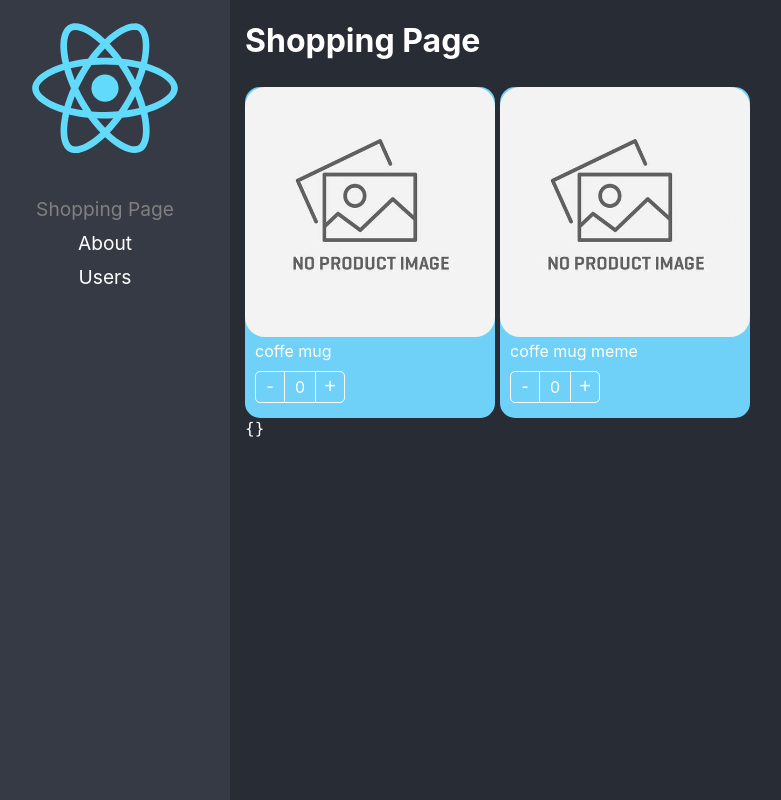
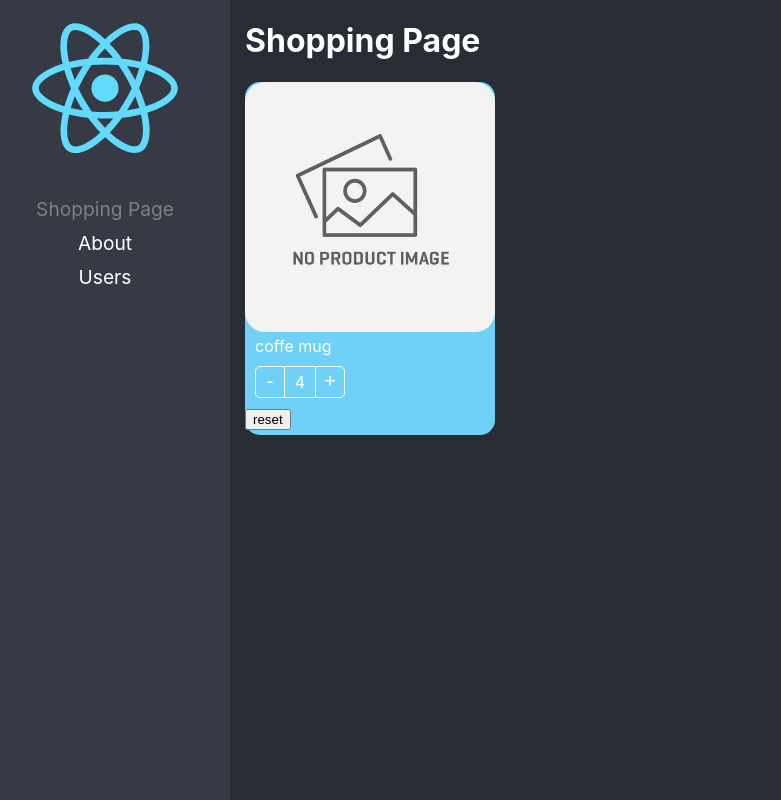
Before and after one commit to borislipo/react-ts-project-course, a React (Create React App) app: page / in a window 1280 px wide. Shown: the whole page, without its empty margins (20-801 px from the left). Built offline with nearby package versions, Linux system fonts and the light colour scheme.

Commit message:
added formik like control props

```diff
--- a/src/02-components-patterns/components/productButtons.tsx
+++ b/src/02-components-patterns/components/productButtons.tsx
@@ -1,20 +1,25 @@
 import { useContext } from "react"
 import { ProductContext } from "./productCard"
 import styles from '../styles/styles.module.css'
+import '../styles/custom-styles.css'
 
 interface ProductButtonsProp {
     className?: string;
+    maxCount?: number
 }
 
 export const ProductButtons = ({ className }: ProductButtonsProp) => {
 
-    const { increaseBy, count } = useContext(ProductContext)
+    const { increaseBy, count, maxCount } = useContext(ProductContext)
 
     return (
         <div className={`${styles.buttonsContainer} ${className}`}>
             <button onClick={() => increaseBy(-1)} className={styles.buttonMinus}> - </button>
             <div className={styles.countLabel}>{count}</div>
-            <button onClick={() => increaseBy(1)} className={styles.buttonAdd}>+</button>
+            <button onClick={() => increaseBy(1)}
+                className={`${styles.buttonAdd} ${maxCount && maxCount === count && 'disabled'}`}
+                disabled={maxCount && maxCount === count ? true : false}
+            >+</button>
         </div>
     )
 }
--- a/src/02-components-patterns/components/productCard.tsx
+++ b/src/02-components-patterns/components/productCard.tsx
@@ -2,7 +2,7 @@ import { ReactElement, createContext, useContext, CSSProperties } from 'react';
 import { useProduct } from '../hooks/useProduct';
 import styles from '../styles/styles.module.css'
 
-import { ProductContextProps, Product, onChangeArgs } from '../interfaces/interfaces';
+import { ProductContextProps, Product, onChangeArgs, InitialValues, ChildrenProps } from '../interfaces/interfaces';
 
 export const ProductContext = createContext({} as ProductContextProps)
 const { Provider } = ProductContext
@@ -10,26 +10,28 @@ const { Provider } = ProductContext
 
 export interface Props {
     product: Product;
-    children: ReactElement | ReactElement[];
+    //children: ReactElement | ReactElement[];
+    children: (args: ChildrenProps) => JSX.Element
     className?: string;
     style?: CSSProperties;
     onChange?: (args: onChangeArgs) => void;
     value?: number;
+    initialValues: InitialValues;
 
 }
 
 
 
-export const ProductCard = ({ product, children, className, style, onChange, value }: Props) => {
+export const ProductCard = ({ product, children, className, style, onChange, value, initialValues }: Props) => {
 
-    const { count, increaseBy } = useProduct({ onChange, product, value })
+    const { count, increaseBy, maxCount, reset } = useProduct({ onChange, product, value, initialValues })
 
     return (
 
         <div className={`${styles.productCard} ${className} `} style={style}>
             {/*evertyhing i put inside value is going to be part of the Conctext in this case ProductContext*/}
-            <Provider value={{ count, increaseBy, product }}>
-                {children}
+            <Provider value={{ count, increaseBy, product, maxCount: initialValues.maxCount }}>
+                {children({ count, increaseBy, maxCount, reset })}
             </Provider >
         </div>
 
--- a/src/02-components-patterns/hooks/useProduct.tsx
+++ b/src/02-components-patterns/hooks/useProduct.tsx
@@ -1,31 +1,54 @@
-import { useEffect, useState } from "react"
-import { onChangeArgs, Product } from '../interfaces/interfaces'
+import { useEffect, useRef, useState } from "react"
+import { InitialValues, onChangeArgs, Product } from '../interfaces/interfaces'
 
 interface useProductProps {
     onChange?: (args: onChangeArgs) => void
     product: Product;
     value?: number;
+    initialValues: InitialValues
 }
 
 
-export const useProduct = ({ onChange, product, value = 0 }: useProductProps) => {
+export const useProduct = ({ onChange, product, value = 0, initialValues }: useProductProps) => {
 
-    const [count, setCount] = useState(value)
+    const [count, setCount] = useState<number>(initialValues?.count || value)
+
+    const isMounted = useRef(false)
 
     const increaseBy = (value: number) => {
-        const newValue = Math.max(count + value, 0)
+
+        let newValue = Math.max(count + value, 0)
+
+        if (initialValues && initialValues.maxCount) {
+            newValue = Math.min(newValue, initialValues.maxCount)
+        }
+
         setCount(newValue)
         onChange && onChange({ count: newValue, product })
     }
 
+    const reset = () => {
+        setCount(initialValues?.count || value)
+
+    }
+
+
     useEffect(() => {
 
+        if (!isMounted.current) {
+            isMounted.current = true
+            return
+        }
         setCount(value)
 
     }, [value])
 
+
+
     return {
         count,
-        increaseBy
+        increaseBy,
+        maxCount: initialValues?.maxCount,
+        reset
     }
 }
--- a/src/02-components-patterns/pages/shopingPages.tsx
+++ b/src/02-components-patterns/pages/shopingPages.tsx
@@ -1,65 +1,35 @@
 import { ProductButtons, ProductImage, ProductTitle, ProductCard } from "../components"
-import { useShoppingCart } from "../hooks/useShoppingCart"
 import { products } from "../data/products"
 import '../styles/custom-styles.css'
 
-
-
+const product = products[0]
 
 export const ShopingPage = () => {
 
-    const { shoppingCart, onProductChange } = useShoppingCart()
 
     return (
         <div >
             <h1>Shopping Page</h1>
-            <div style={{ display: 'flex', flexDirection: 'row' }}>
 
+            <ProductCard key={product.id}
+                className="bg-dark"
+                product={product}
+                style={{ backgroundColor: '#70D1F8' }}
+                initialValues={{ count: 4, maxCount: 10 }}
+            >
                 {
-                    products.map((product) => (
-                        <ProductCard key={product.id}
-                            className="bg-dark"
-                            product={product}
-                            style={{ backgroundColor: '#70D1F8' }}
-                            onChange={onProductChange}
-                            value={shoppingCart[product.id]?.count || 0}
-                        >
+                    ({ reset }) => (
+                        <>
                             <ProductImage className='custom-image' />
                             <ProductTitle className="text-white" />
                             <ProductButtons className='custom-buttons' />
-                        </ProductCard>
-                    )
+                            <button onClick={() => reset()}>reset</button>
+                        </>
+
                     )
                 }
-            </div>
-            <div>
 
-                {
-
-                    Object.entries(shoppingCart).map(([key, product]) => (
-
-                        <ProductCard key={key}
-                            className="bg-dark"
-                            product={product}
-                            style={{ width: '100px' }}
-                            value={product.count}
-                            onChange={onProductChange}
-                        >
-                            <ProductImage className='custom-image' />
-                            <ProductButtons className='custom-buttons' />
-                        </ProductCard>
-
-                    )
-                    )
-                }
-            </div>
-
-
-            <div>
-                <code>
-                    {JSON.stringify(shoppingCart, null, 5)}
-                </code>
-            </div>
+            </ProductCard>
 
         </div>
     )
--- a/src/02-components-patterns/styles/custom-styles.css
+++ b/src/02-components-patterns/styles/custom-styles.css
@@ -22,3 +22,9 @@
   top: 0px;
   right: 10px;
 }
+
+.disabled {
+  border-color: gray !important;
+  border-left: 1px solid white !important;
+  color: grey !important;
+}
```
Also changed, not shown: src/02-components-patterns/interfaces/interfaces.ts (+13 -0 lines).
